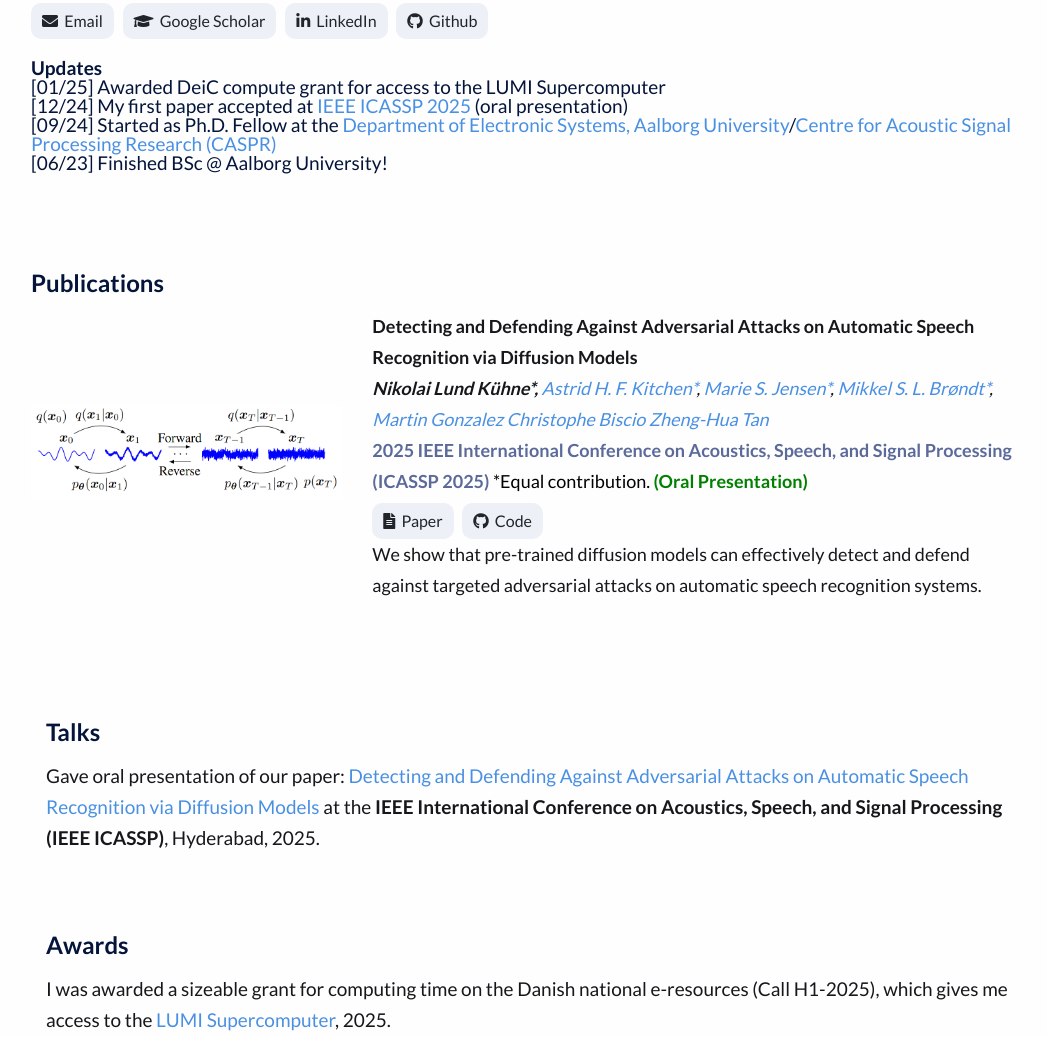
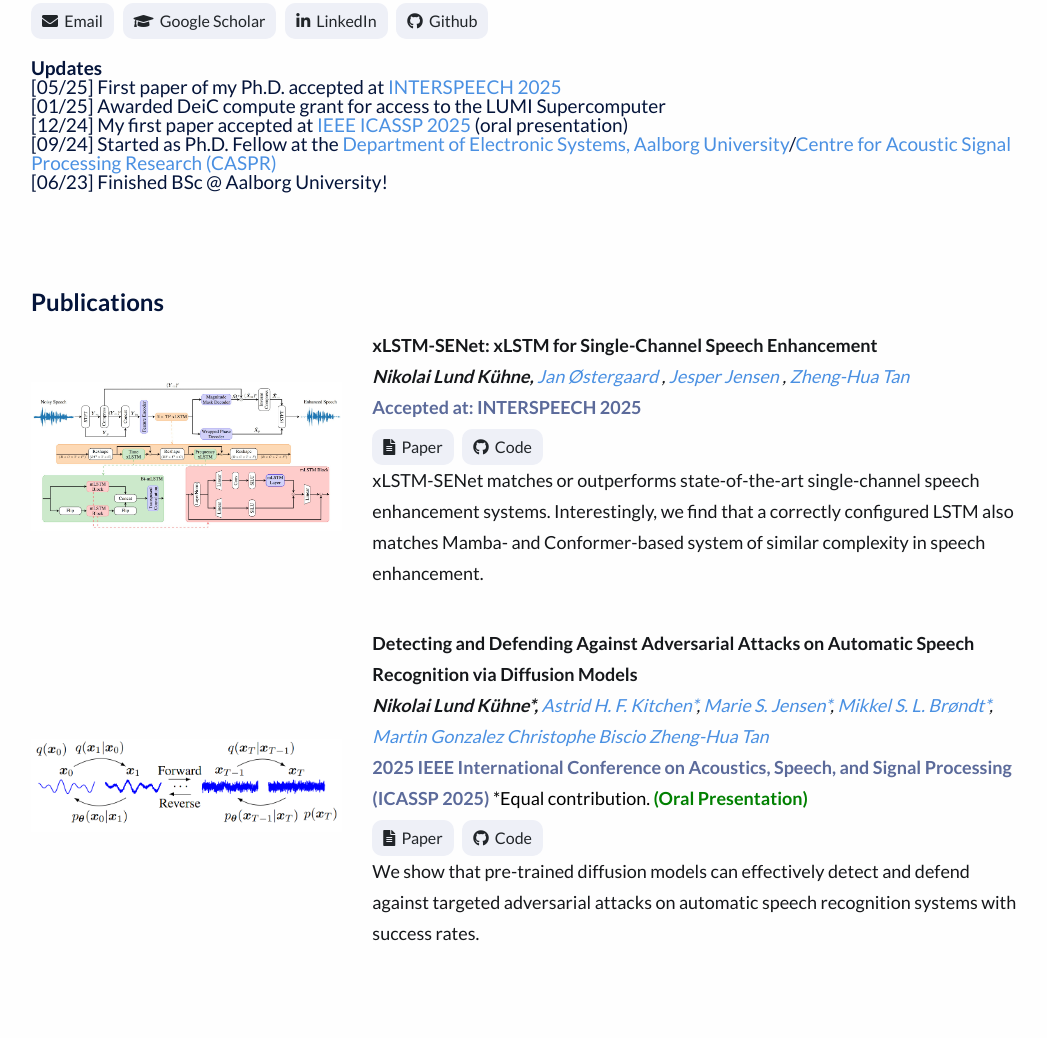
Before and after one commit to NikolaiKyhne/NikolaiKyhne.github.io, a plain HTML site: page index.html in a window 1280 px wide. Shown: the part 531-1569 px from the top of the page, without its empty margins (112-1159 px from the left). Drawn offline with nearby package versions, Linux system fonts and the light colour scheme.

Commit message:
Update index.html

```diff
--- a/index.html
+++ b/index.html
@@ -55,6 +55,7 @@
                 <strong><i>Updates</i></strong>
                 <br/>
               </div>
+	      [05/25] First paper of my Ph.D. accepted at <a href="https://www.interspeech2025.org/home">INTERSPEECH 2025</a><br/>
 	      [01/25] Awarded DeiC compute grant for access to the LUMI Supercomputer<br/>
               [12/24] My first paper accepted at <a href="https://2025.ieeeicassp.org//">IEEE ICASSP 2025</a> (oral presentation)<br/>
               [09/24] Started as Ph.D. Fellow at the <a href="https://www.es.aau.dk/">Department of Electronic Systems, Aalborg University</a>/<a href="https://caspr.es.aau.dk/">Centre for Acoustic Signal Processing Research (CASPR)</a><br/>
@@ -67,10 +68,37 @@
 	<div class="container" style="margin-top: 80px">
 		<h2 class="section-title">Publications</h2>
 
-			<!-- New publication entry for LoQT -->
+			<!-- New publication entry for xLSTM-SENet -->
 		<div class="row publication">
 			<div class="col-lg-4">
-				<img id="detectinganddefending-image" src="images/detecting_and_defending.png" alt="LoQT" onmouseover="switchImage('images/detecting_and_defending_system.png')" onmouseout="switchImage('images/detecting_and_defending.png')">
+				<img id="xlstm-image" src="images/xlstm.jpg" alt="xlstm" onmouseover="switchImage('images/xlstm_scale.jpg')" onmouseout="switchImage('images/xlstm.jpg')">
+			</div>
+			<div class="col-lg-8">
+				<p class="title">xLSTM-SENet: xLSTM for Single-Channel Speech Enhancement</p>
+				<p class="author"><strong> Nikolai Lund Kühne,</strong>
+					<a href="https://scholar.google.com/citations?user=P7rpiNUAAAAJ&hl=en"> Jan Østergaard </a>,
+					<a href="https://scholar.google.com/citations?user=TUhg0mwAAAAJ&hl=en"> Jesper Jensen </a>,
+					<a href="https://scholar.google.com/citations?user=fugL2E8AAAAJ&hl=en"> Zheng-Hua Tan </a>
+
+				</p>
+				<p class="publish"><em>Accepted at: INTERSPEECH 2025</em><br></p>
+				<a class="btn" href="https://arxiv.org/abs/2501.06146">
+					<i class="fab fas fa-file-alt"></i>&nbsp Paper</a>
+				<a class="btn" href="https://github.com/NikolaiKyhne/xLSTM-SENet">
+					<i class="fab fa-github"></i>&nbsp Code</a>
+				<p>
+		xLSTM-SENet matches or outperforms state-of-the-art single-channel speech enhancement systems. Interestingly, we find that a correctly configured LSTM also matches Mamba- and Conformer-based system of similar complexity in speech enhancement.		</div>
+		</div>
+
+		<script>
+			function switchImage(newSrc) {
+				document.getElementById("xlstm-image").src = newSrc;
+			}
+		</script>
+	<br>
+		<div class="row publication">
+			<div class="col-lg-4">
+				<img id="detectinganddefending-image" src="images/detecting_and_defending.png" alt="detectinganddefending" onmouseover="switchImage('images/detecting_and_defending_system.png')" onmouseout="switchImage('images/detecting_and_defending.png')">
 			</div>
 			<div class="col-lg-8">
 				<p class="title">Detecting and Defending Against Adversarial Attacks on Automatic Speech Recognition via Diffusion Models</p>
@@ -89,7 +117,7 @@
 				<a class="btn" href="https://github.com/NikolaiKyhne/Detecting-and-Defending-Against-Adversarial-Attacks">
 					<i class="fab fa-github"></i>&nbsp Code</a>
 				<p>
-		We show that pre-trained diffusion models can effectively detect and defend against targeted adversarial attacks on automatic speech recognition systems.			</div>
+		We show that pre-trained diffusion models can effectively detect and defend against targeted adversarial attacks on automatic speech recognition systems with success rates.			</div>
 		</div>
 
 		<script>
@@ -109,7 +137,7 @@
 	<h2 class="section-title">Talks</h2>
 	<div class="talk-entry">
 	  <p class="talk-description">
-		Gave oral presentation of our paper: <a href="https://ieeexplore.ieee.org/document/10890611" target="_blank">Detecting and Defending Against Adversarial Attacks on Automatic Speech Recognition via Diffusion Models</a> at the <strong>IEEE International Conference on Acoustics, Speech, and Signal Processing (IEEE ICASSP)</strong>, Hyderabad, 2025.
+		Oral presentation of our paper: <a href="https://ieeexplore.ieee.org/document/10890611" target="_blank">Detecting and Defending Against Adversarial Attacks on Automatic Speech Recognition via Diffusion Models</a> at the <strong>IEEE International Conference on Acoustics, Speech, and Signal Processing (IEEE ICASSP)</strong>, Hyderabad, 2025.
 	  </p>
 	</div>
 
```
